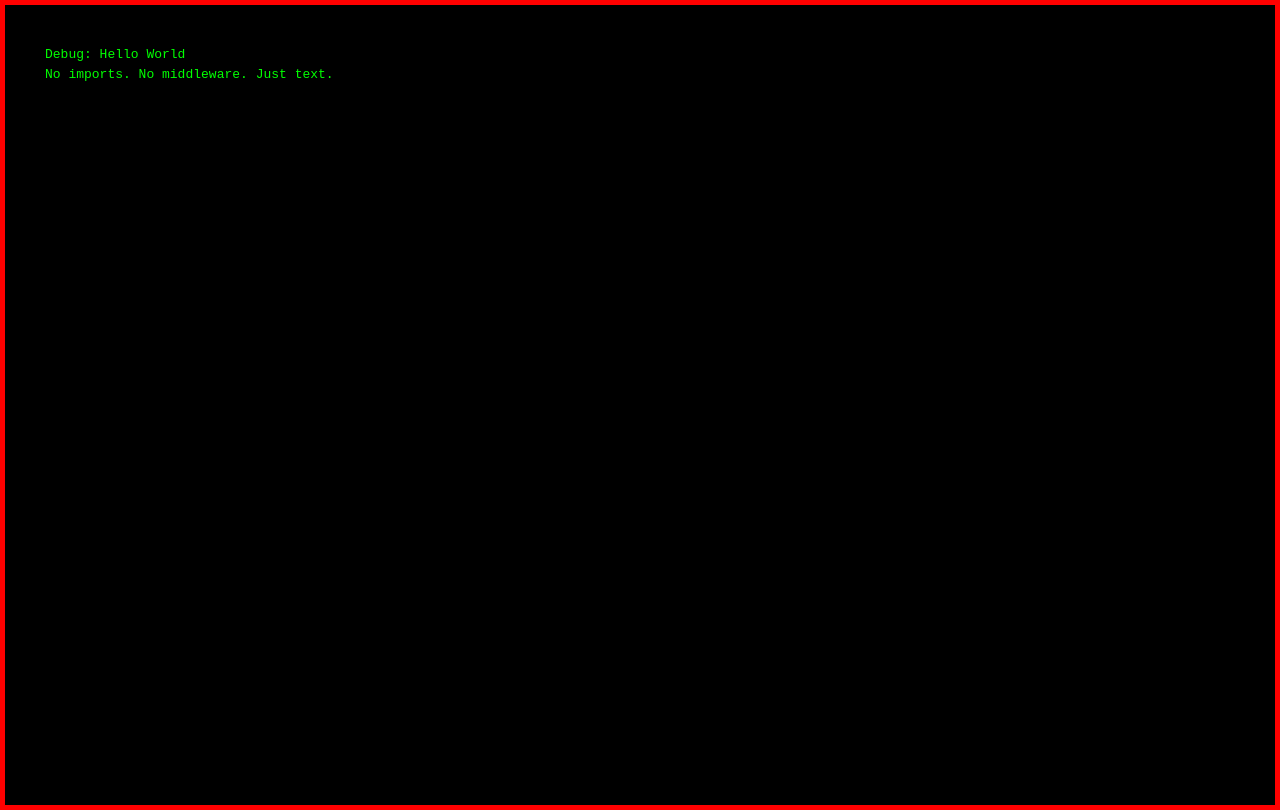
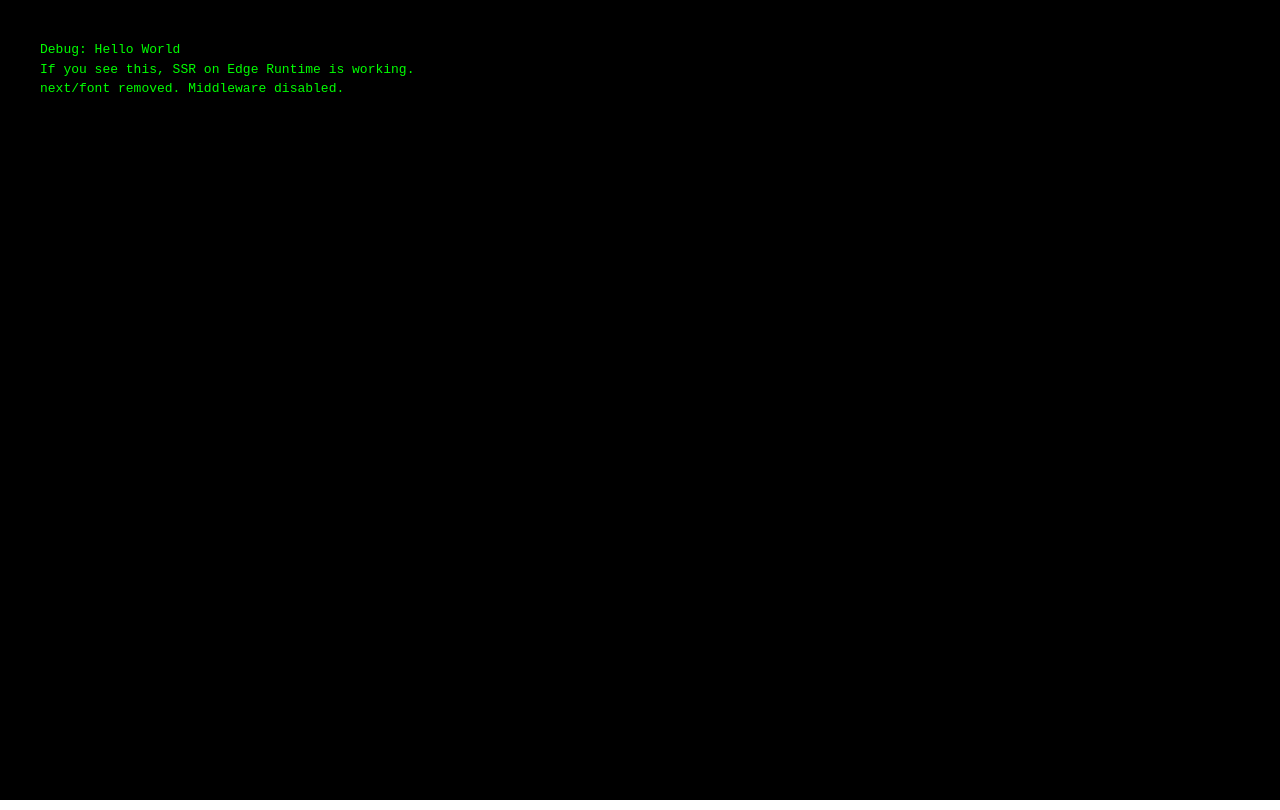
Before and after one commit to lloydbh74/Ice-Hockey-Camp-Command, a Next.js app in the folder web/: page /debug in a window 1280 px wide. Built offline with nearby package versions, Linux system fonts and the light colour scheme.

Commit message:
fix: remove next/font/google and clean up debug files

```diff
--- a/web/src/app/debug/layout.tsx
+++ /dev/null
@@ -1,18 +0,0 @@
-
-export const runtime = 'edge';
-
-export default function DebugLayout({
-    children,
-}: {
-    children: React.ReactNode;
-}) {
-    return (
-        <html>
-            <body>
-                <div style={{ border: '5px solid red' }}>
-                    {children}
-                </div>
-            </body>
-        </html>
-    );
-}
--- a/web/src/app/debug/page.tsx
+++ b/web/src/app/debug/page.tsx
@@ -1,13 +1,11 @@
-
 export const runtime = 'edge';
-
-
 
 export default function DebugPage() {
     return (
         <div style={{ padding: 40, background: '#000', color: '#0f0', minHeight: '100vh', fontFamily: 'monospace' }}>
             <h1>Debug: Hello World</h1>
-            <p>No imports. No middleware. Just text.</p>
+            <p>If you see this, SSR on Edge Runtime is working.</p>
+            <p>next/font removed. Middleware disabled.</p>
         </div>
     );
 }
--- a/web/src/app/layout.tsx
+++ b/web/src/app/layout.tsx
@@ -1,18 +1,9 @@
 import type { Metadata } from "next";
-import { Inter } from "next/font/google";
 import "./globals.css";
 
-export const runtime = 'edge';
-
-
-const inter = Inter({
-  variable: "--font-inter",
-  subsets: ["latin"],
-});
-
 export const metadata: Metadata = {
-  title: "Create Next App",
-  description: "Generated by create next app",
+  title: "Swedish Camp Command",
+  description: "Ice Hockey Camp Management System",
 };
 
 export default function RootLayout({
@@ -23,11 +14,10 @@ export default function RootLayout({
   return (
     <html lang="en">
       <head>
+        <link href="https://fonts.googleapis.com/css2?family=Inter:wght@400;500;600;700&display=swap" rel="stylesheet" />
         <link href="https://fonts.googleapis.com/css2?family=Material+Symbols+Outlined:wght,FILL@100..700,0..1&display=swap" rel="stylesheet" />
       </head>
-      <body
-        className={`${inter.variable} antialiased`}
-      >
+      <body className="font-sans antialiased">
         {children}
       </body>
     </html>
```
